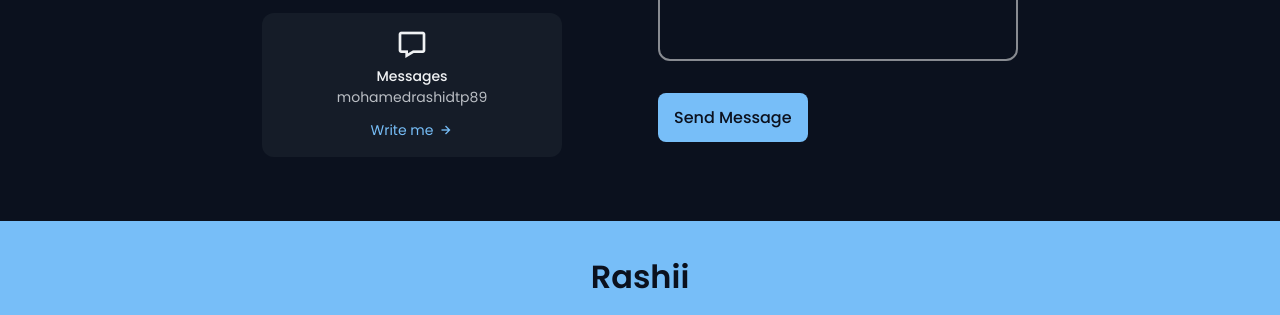
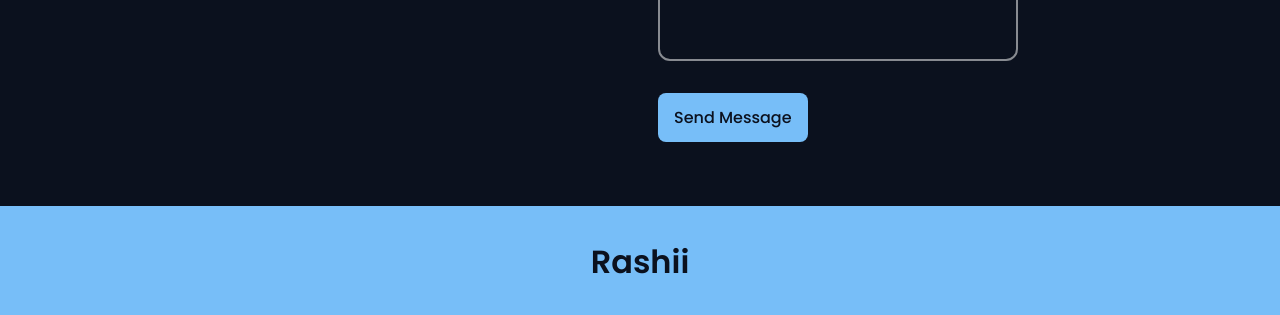
Before and after one commit to mohamedrashid89/Portfolio_, a plain HTML site: page index.html in a window 1280 px wide. Shown: the part 4779-5094 px from the top of the page. Drawn offline with nearby package versions, Linux system fonts and the light colour scheme.

Commit message:
Update index.html

```diff
--- a/index.html
+++ b/index.html
@@ -576,17 +576,6 @@
                   <i class="bx bx-right-arrow-alt contact__button-icon"></i>
                 </a>
               </div>
-
-              <div class="contact__card">
-                <i class="bx bx-message contact__card-icon"></i>
-                <h3 class="contact__card-title">Messages</h3>
-                <span class="contact__card-data">mohamedrashidtp89</span>
-
-                <a href="" target="_blank" class="contact__button">
-                  Write me
-                  <i class="bx bx-right-arrow-alt contact__button-icon"></i>
-                </a>
-              </div>
             </div>
           </div>
 
```
